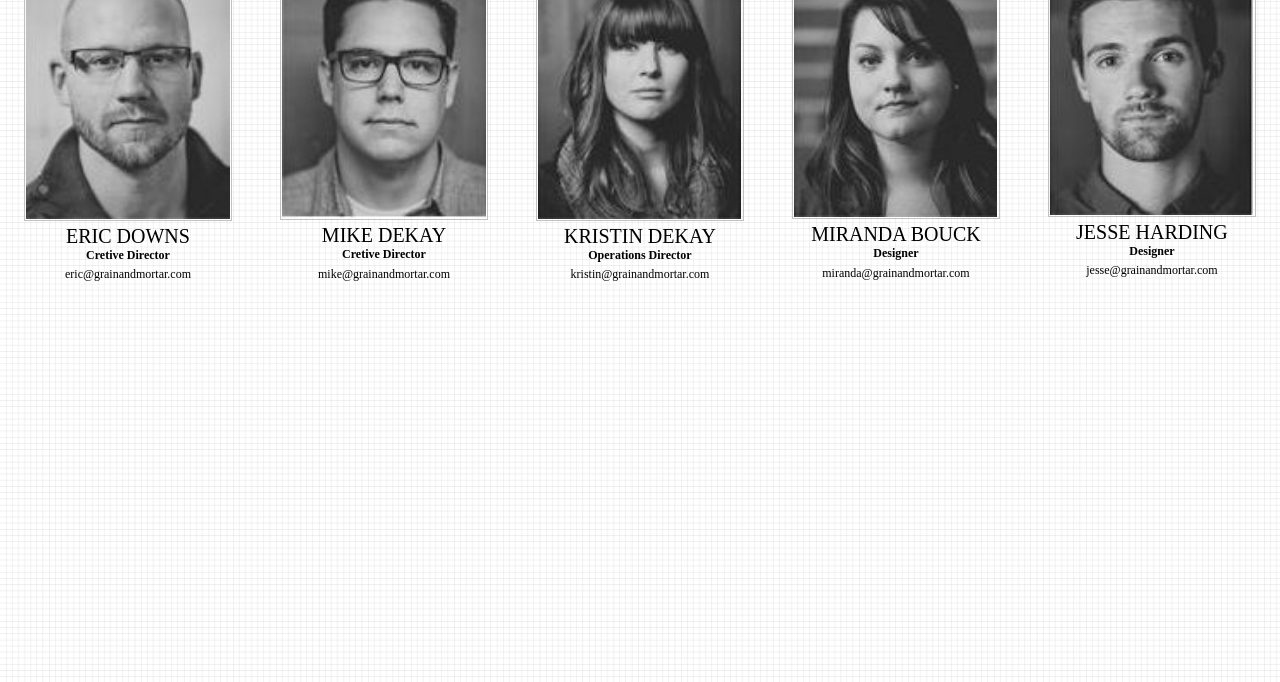
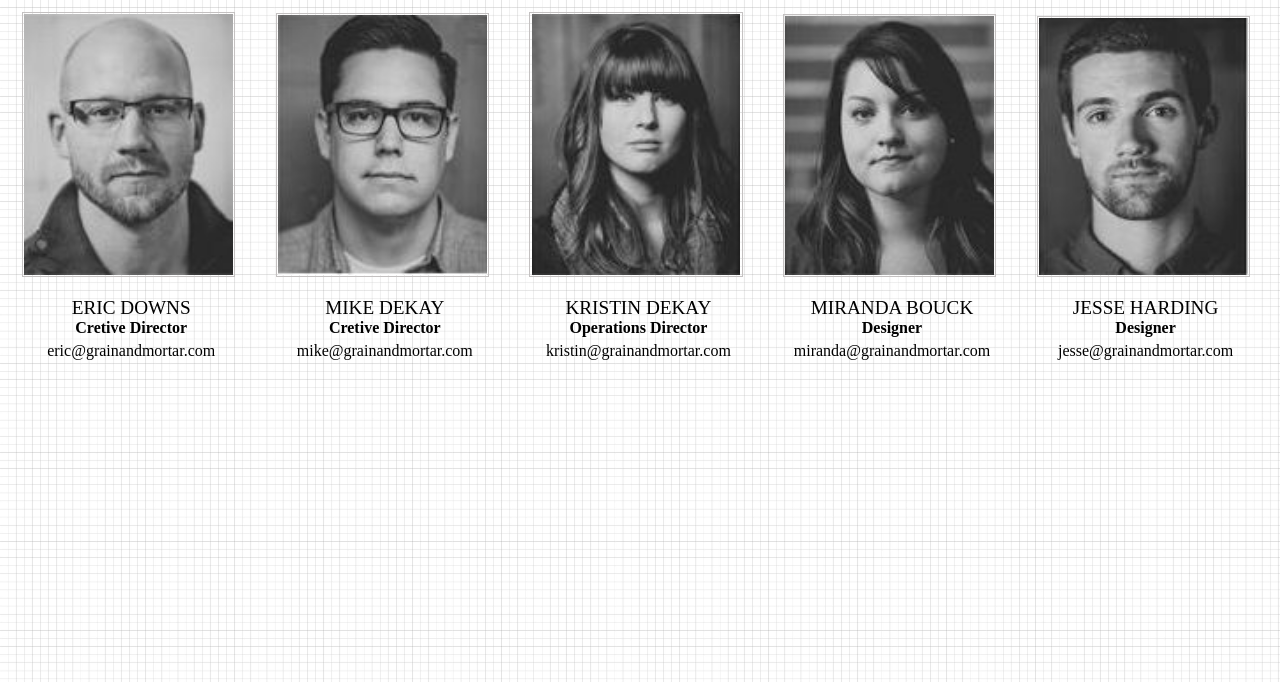
Before and after one commit to AurimasKonst/0123_2-uzduotis, a plain HTML site: page index_2_2301.html in a window 1280 px wide. Shown: the part 118-800 px from the top of the page. Drawn offline with Linux system fonts and the light colour scheme.

Commit message:
pavadinimai

```diff
--- a/index.html
+++ b/index_2_2301.html
@@ -3,12 +3,12 @@
 
 <head>
    <meta charset="UTF-8">
-   <title>2uzduotis</title>
+   <title>2_uzduotis_2301</title>
+   <meta name="viewport" content="width=device-width, initial-scale=1.0">
    <style>
       * {
          box-sizing: border-box;
       }
-
 
       body {
          margin: 0;
@@ -16,7 +16,6 @@
          background-image: url("background.jpg");
          background-size: contain;
          height: 100%;
-
       }
 
       main {
@@ -29,7 +28,7 @@
       }
 
       #left {
-         font-size: 20px;
+         font-size: 2rem;
          width: 100%;
          display: block;
          float: left;
@@ -40,9 +39,9 @@
       }
 
       #right {
-         font-size: 10px;
+         font-size: 1rem;
          display: block;
-         float: left;
+         float: right;
          width: 36%;
          padding: 1.5%;
          line-height: 1.4;
@@ -50,8 +49,7 @@
       }
 
       img {
-
-         display: flexbox;
+         display: inline-block;
          /*   background-color: rgb(184, 113, 28);*/
          margin-bottom: 0%;
          border: 1px solid rgb(196, 193, 193);
@@ -63,13 +61,9 @@
          margin-top: 1%;
       }
 
-
-      .contact img:first-child {
-         margin-left: 1%;
-      }
-
-      .contact img:last-child {
-         margin-right: 1%;
+      .name p {
+         margin: 0%;
+         padding: 0%;
       }
 
       .col:first-child {
@@ -83,43 +77,45 @@
       .name {
          display: block;
          /*     background-color: rgb(184, 113, 28);*/
-         margin: 0;
 
+         margin: 0%;
+         margin-top: 7%;
       }
 
       .clear::after {
          clear: both;
          content: "";
-         display: table;
+         display: block;
       }
 
       .col {
-         /*     background-color: rgb(184, 113, 28);*/
-         display: block;
-         float: left;
+         /*    background-color: rgb(184, 113, 28);*/
+         display: inline-block;
+         /*      float: left;*/
+
          /*     border: 1px solid rgb(196, 193, 193);*/
          text-align: center;
-         width: 18%;
-         margin-right: 2%;
+         width: 18.5%;
+         margin-right: 1%;
          margin-top: 1%;
+         margin-bottom: 3%;
 
       }
 
       .mail {
-         font-size: 12px;
+         font-size: 1rem;
          margin: 2%;
       }
 
       .name {
-         font-size: 20px;
+         font-size: 1.2rem;
       }
 
       .position {
          font-weight: bold;
-         margin-bottom: 2%;
-         font-size: 12px;
+         margin: 0%;
+         font-size: 1rem;
       }
-
 
       @media screen and (max-width: 900px) {
 
@@ -130,13 +126,20 @@
          }
 
          .col {
-            float: left;
             width: 200px;
-            display: table;
-
+            display: inline-block;
+            /*         float: left;*/
+            margin-left: 1%;
+            margin-bottom: 3%;
          }
 
+         /*    .col:first-child {
+            margin-left: 1%;
+         }
 
+         .col:last-child {
+            margin-right: 1%;*/
+      }
       }
    </style>
 </head>
@@ -156,74 +159,64 @@
       <main>
          <div class="contact">
             <div class="col">
-               <div>
-                  <img src="photo1.jpg" alt="img1">
-               </div>
-               <div class="name">
+               <img src="photo1.jpg" alt="img1">
+               <p class="name">
                   ERIC DOWNS
-               </div>
-               <div class="position">
+               </p>
+               <p class="position">
                   Cretive Director
-               </div>
-               <div class="mail">
+               </p>
+               <p class="mail">
                   eric@grainandmortar.com
-               </div>
+               </p>
             </div>
             <div class="col">
-               <div>
-                  <img src="photo2.jpg" alt="img2">
-               </div>
-               <div class="name">
+               <img src="photo2.jpg" alt="img2">
+               <p class="name">
                   MIKE DEKAY
-               </div>
-               <div class="position">
+               </p>
+               <p class="position">
                   Cretive Director
-               </div>
-               <div class="mail">
+               </p>
+               <p class="mail">
                   mike@grainandmortar.com
-               </div>
+               </p>
             </div>
             <div class="col">
-               <div>
-                  <img src="photo3.jpg" alt="img3">
-               </div>
-               <div class="name">
+               <img src="photo3.jpg" alt="img3">
+               <p class="name">
                   KRISTIN DEKAY
-               </div>
-               <div class="position">
+               </p>
+               <p class="position">
                   Operations Director
-               </div>
-               <div class="mail">
+               </p>
+               <p class="mail">
                   kristin@grainandmortar.com
-               </div>
+               </p>
             </div>
             <div class="col">
-               <div>
-                  <img src="photo4.jpg" alt="img4">
-               </div>
-               <div class="name">
+               <img src="photo4.jpg" alt="img4">
+               <p class="name">
                   MIRANDA BOUCK
-               </div>
-               <div class="position">
+               </p>
+               <p class="position">
                   Designer
-               </div>
-               <div class="mail">
+               </p>
+               <p class="mail">
                   miranda@grainandmortar.com
-               </div>
+               </p>
             </div>
             <div class="col">
-               <div>
-                  <img src="photo5.jpg" alt="img5">
-               </div>
-               <div class="name">
+               <img src="photo5.jpg" alt="img5">
+               <p class="name">
                   JESSE HARDING
-               </div>
-               <div class="position">
+               </p>
+               <p class="position">
                   Designer
-               </div>
-               <div class="mail">
+               </p>
+               <p class="mail">
                   jesse@grainandmortar.com
-               </div>
+               </p>
             </div>
          </div>
       </main>
```
